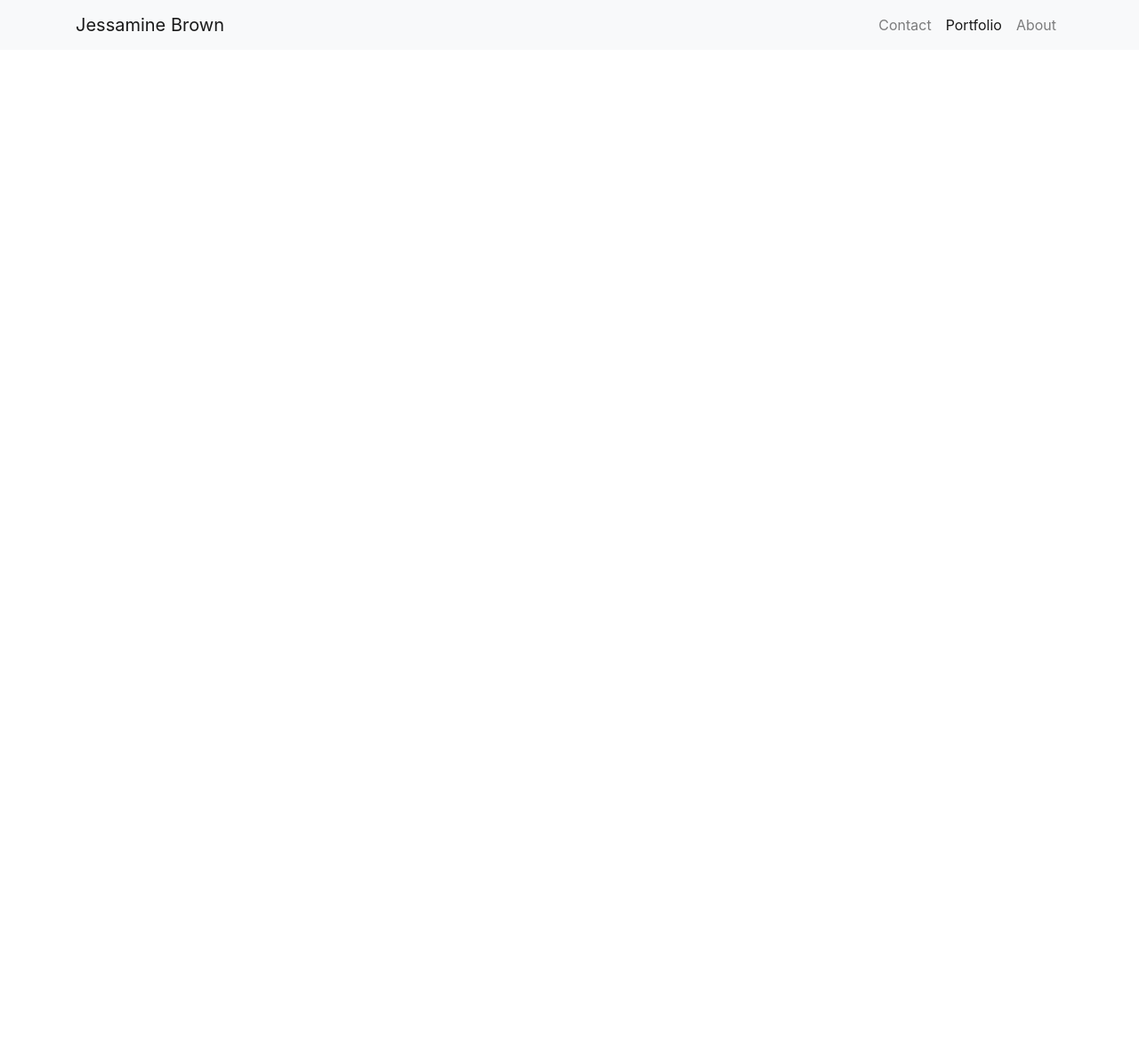
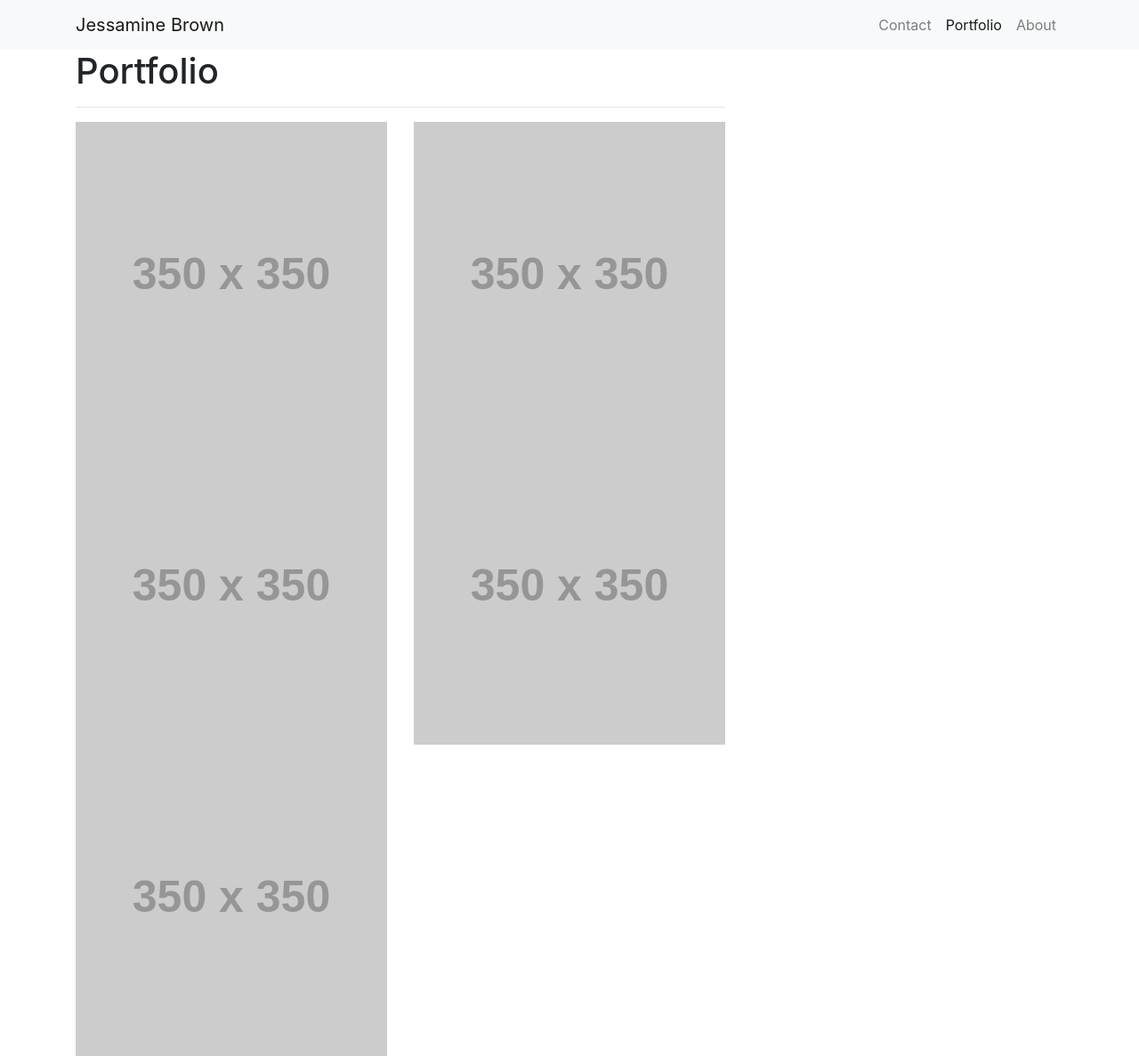
Before and after one commit to brownjessa/Portfolio1, a plain HTML site: page portfolio.html in a window 1280 px wide. Shown: the whole page at 89% size. Before the commit the page ends 800 px from the top, so only its background shows below. Drawn offline with nearby package versions, Linux system fonts and the light colour scheme; placeholder pictures from the web are drawn by us.

Commit message:
set up images

```diff
--- a/portfolio.html
+++ b/portfolio.html
@@ -40,5 +40,56 @@
         </div>
       </div>
     </nav>
+    <div class="container">
+      <main class="row">
+        <div class="col-md-8">
+          <article class="block">
+            <h1 class="block-header">Portfolio</h1>
+            <hr />
+            <div class="row">
+              <div class="col-sm-6 col-md-12 col-lg-6">
+                <img
+                  class="img-fluid port-image"
+                  src="https://via.placeholder.com/350x350"
+                  alt=""
+                />
+              </div>
+              <div class="col-sm-6 col-md-12 col-lg-6">
+                <img
+                  class="img-fluid port-image"
+                  src="https://via.placeholder.com/350x350"
+                  alt=""
+                />
+              </div>
+            </div>
+            <div class="row">
+              <div class="col-sm-6 col-md-12 col-lg-6">
+                <img
+                  class="img-fluid port-image"
+                  src="https://via.placeholder.com/350x350"
+                  alt=""
+                />
+              </div>
+              <div class="col-sm-6 col-md-12 col-lg-6">
+                <img
+                  class="img-fluid port-image"
+                  src="https://via.placeholder.com/350x350"
+                  alt=""
+                />
+              </div>
+            </div>
+            <div class="row">
+              <div class="col-sm-6 col-md-12 col-lg-6">
+                <img
+                  class="img-fluid port-image"
+                  src="https://via.placeholder.com/350x350"
+                  alt=""
+                />
+              </div>
+            </div>
+          </article>
+        </div>
+      </main>
+    </div>
   </body>
 </html>
```
